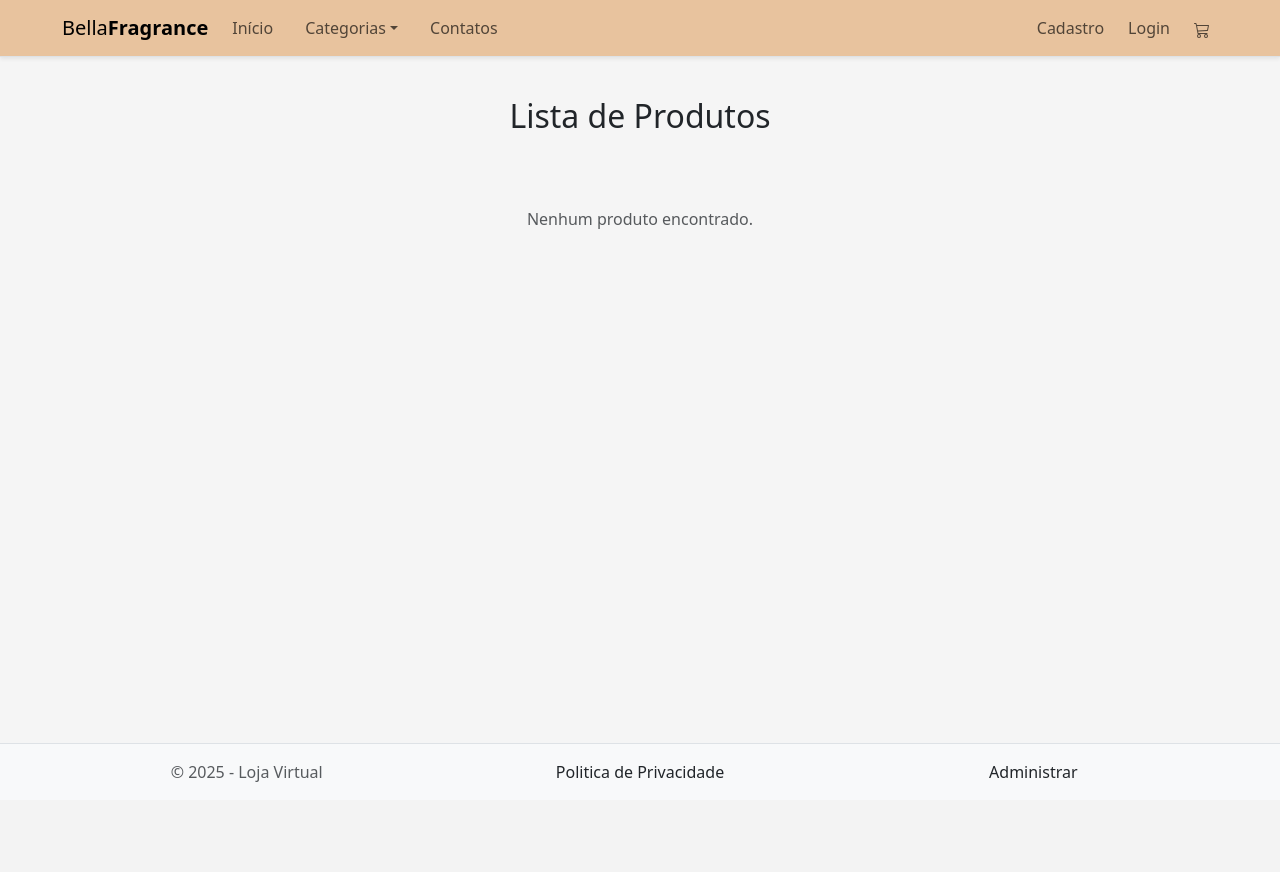
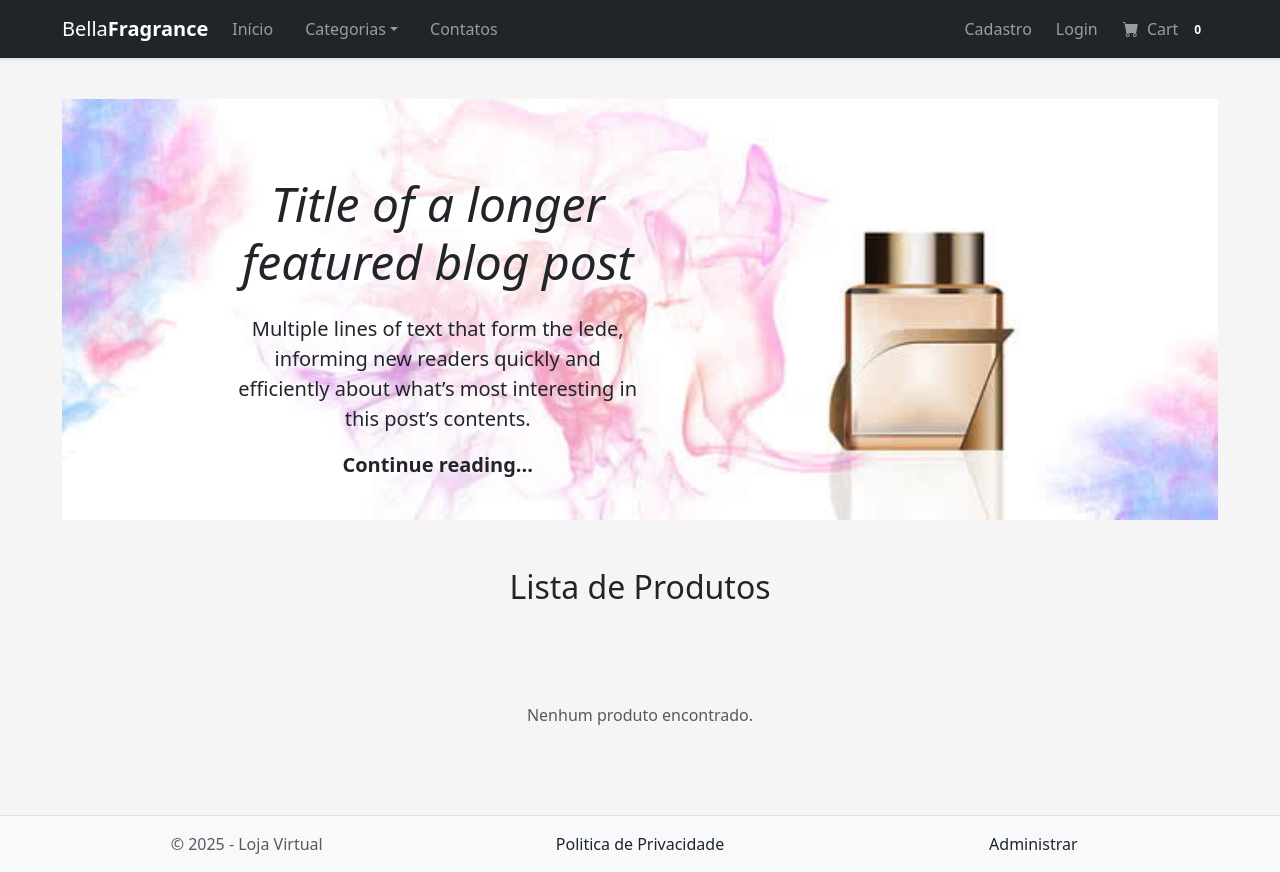
Before and after one commit to dgdntAl07/Loja-virtual, a PHP site: page /structure_pattern/ in a window 1280 px wide. Before the commit the page ends 782 px from the top, so only its background shows below. Run offline with PHP 8.4, Linux system fonts and the light colour scheme; data that the repository does not hold is empty; some libraries are stand-ins or nearby versions.

```diff
--- a/Controllers/ProdutosController.php
+++ b/Controllers/ProdutosController.php
@@ -102,7 +102,11 @@ class ProdutosController extends Controller
 			}
 
 			if (!empty($_POST['categoria_edit'] ?? '')) {
-				$dados['id_ctg'] = $_POST['categoria_edit'];
+				if($dados['id_ctg'] == 0 ){
+					$dados['id_ctg'] = NULL;
+				} else {
+					$dados['id_ctg'] = $_POST['categoria_edit'];
+				}
 			}
 
 			if (!empty($_POST['preco_edit'] ?? '')) {
--- a/Models/Lixeira.php
+++ b/Models/Lixeira.php
@@ -3,9 +3,9 @@
 class Lixeira extends Model
 {
 
-    public function situacaoProduto()
+    public function produtosExcluidos()
     {
-        $sql = $this->db->query("SELECT * FROM produtos WHERE situacao = '0'");
+        $sql = $this->db->query("SELECT p.*, c.nome_categoria FROM produtos AS p INNER JOIN categorias_produtos AS c ON p.id_ctg = c.id_categoria WHERE situacao = '0'");
 
         if ($sql->rowCount() > 0) {
             return $sql->fetchAll();
--- a/Support/Config.php
+++ b/Support/Config.php
@@ -23,7 +23,7 @@ if(ENVIRONMENT == 'development'){
 	/**
 	 * PROJECT URLs
 	 */
-	define("BASE_URL", "http://localhost:8080/structure_pattern/");
+	define("BASE_URL", "http://localhost/structure_pattern/");
 	define("BASE_URL_ADMIN", BASE_URL."Admin");
 
 	/**
--- a/Views/Home/Principal/index.php
+++ b/Views/Home/Principal/index.php
@@ -1,12 +1,61 @@
 <div class="container py-4">
 
-    <h2 class="mb-4 text-center">Lista de Produtos</h2>
+    <div id="carouselExampleControls" class="carousel slide" data-bs-ride="carousel">
+        <div class="carousel-inner">
+            <div class="carousel-item active">
+                <img src="Images/banner_carrosel.jpg" class="d-block w-100" alt="...">
+                <div class="carousel-caption">
+                    <div class="col-md-6 px-0 d-flex align-items-center flex-column">
+                        <h1 class="display-5 fst-italic text-dark">Title of a longer featured blog post</h1>
+                        <p class="lead my-3 text-dark">Multiple lines of text that form the lede, informing new readers quickly and efficiently about what’s most interesting in this post’s contents.</p>
+                        <p class="lead mb-0"><a href="#" class="text-dark fw-bold">Continue reading...</a></p>
+                    </div>
+                </div>
+            </div>
+            <div class="carousel-item">
+                <img src="Images/banner_carrosel.jpg" class="d-block w-100" alt="...">
+                <div class="carousel-caption">
+                    <div class="col-md-6 px-0 d-flex align-items-center flex-column">
+                        <h1 class="display-5 fst-italic text-dark">Title of a longer featured blog post</h1>
+                        <p class="lead my-3 text-dark">Multiple lines of text that form the lede, informing new readers quickly and efficiently about what’s most interesting in this post’s contents.</p>
+                        <p class="lead mb-0"><a href="#" class="text-dark fw-bold">Continue reading...</a></p>
+                    </div>
+                </div>
+            </div>
+            <div class="carousel-item">
+                <img src="Images/banner_carrosel.jpg" class="d-block w-100" alt="...">
+                <div class="carousel-caption">
+                    <div class="col-md-6 px-0 d-flex align-items-center flex-column">
+                        <h1 class="display-5 fst-italic text-dark">Title of a longer featured blog post</h1>
+                        <p class="lead my-3 text-dark">Multiple lines of text that form the lede, informing new readers quickly and efficiently about what’s most interesting in this post’s contents.</p>
+                        <p class="lead mb-0"><a href="#" class="text-dark fw-bold">Continue reading...</a></p>
+                    </div>
+                </div>
+            </div>
+        </div>
+        <button class="carousel-control-prev" type="button" data-bs-target="#carouselExampleControls" data-bs-slide="prev">
+            <span class="carousel-control-prev-icon" aria-hidden="true"></span>
+            <span class="visually-hidden">Previous</span>
+        </button>
+        <button class="carousel-control-next" type="button" data-bs-target="#carouselExampleControls" data-bs-slide="next">
+            <span class="carousel-control-next-icon" aria-hidden="true"></span>
+            <span class="visually-hidden">Next</span>
+        </button>
+        <!-- <div class="col-md-6 px-0">
+            <h1 class="display-4 fst-italic">Title of a longer featured blog post</h1>
+            <p class="lead my-3">Multiple lines of text that form the lede, informing new readers quickly and efficiently about what’s most interesting in this post’s contents.</p>
+            <p class="lead mb-0"><a href="#" class="text-dark fw-bold">Continue reading...</a></p>
+        </div> -->
+    </div>
 
-    <div class="row g-4">
+
+    <h2 class="m-5 text-center">Lista de Produtos</h2>
+
+    <div class="row gx-4 gx-lg-5 row-cols-2 row-cols-md-3 row-cols-xl-4 justify-content-center">
         <?php if (!empty($produtos_list)): ?>
             <?php foreach ($produtos_list as $produto): ?>
-                <div class="col-sm-3">
-                    <div class="card shadow-sm border-0" style="width: 18rem;">
+                <div class="col mb-5">
+                    <div class="card shadow-sm border-0 h-100" style="width: 18rem;">
 
                         <?php if (!empty($produto->imagens)): ?>
                             <img src="<?= BASE_URL . $produto->imagens; ?>" class="card-img-top"
@@ -29,7 +78,14 @@
                                 <li><strong>Preço:</strong> R$ <?= number_format($produto->preco, 2, ',', '.'); ?></li>
                             </ul>
 
-
+                            <div class="d-flex medio text-warning mb-2 p-1 gap-2">
+                                <h5>Stars: </h5>
+                                <div class="bi-star-fill"></div>
+                                <div class="bi-star-fill"></div>
+                                <div class="bi-star-fill"></div>
+                                <div class="bi-star-fill"></div>
+                                <div class="bi-star-fill"></div>
+                            </div>
 
                             <form action="<?= BASE_URL; ?>Carrinho/adicionar" method="POST">
                                 <input type="hidden" name="produto_id" value="<?= $produto->id; ?>">
@@ -47,4 +103,6 @@
             </div>
         <?php endif; ?>
     </div>
+
+
 </div>
--- a/Views/Templates/default.php
+++ b/Views/Templates/default.php
@@ -19,15 +19,10 @@
     <!-- Load CSS -->
     <?php if (isset($viewData['CSS'])) {
         echo $viewData['CSS'];
-    }
-    ; ?>
+    }; ?>
 
     <!-- Estilização -->
     <style>
-        :root {
-            --brand-color-bege: #e8c39e;
-        }
-
         body {
             min-height: 100vh;
             display: flex;
@@ -37,10 +32,6 @@
         main {
             flex: 1;
         }
-
-        nav {
-            background-color: var(--brand-color-bege);
-        }
     </style>
 
     <link rel="shortcut icon" href="<?= BASE_URL; ?>Images/favicon_BellaFragrance.png" type="image/x-icon">
@@ -48,7 +39,7 @@
 </head>
 
 <body>
-    <nav class="navbar navbar-expand-lg border-bottom shadow-sm mb-3 "> <!--navbar-dark bg-dark -->
+    <nav class="navbar navbar-expand-lg border-bottom shadow-sm mb-3 navbar-dark bg-dark"> <!-- -->
         <div class="container">
             <div class="row">
                 <div class="col-sm-2">
@@ -99,22 +90,22 @@
             <div class="align-self-end">
                 <ul class="navbar-nav gap-2">
 
-                    <li class="nav-item">
+                    <li class="nav-item d-flex align-items-center">
                         <a href="<?= BASE_URL . "Cadastro"; ?> " class="nav-link">Cadastro</a>
                     </li>
 
-                    <li class="nav-item">
+                    <li class="nav-item d-flex align-items-center">
                         <a href="<?= BASE_URL . "Login"; ?>" class="nav-link">Login</a>
                     </li>
 
-                    <li class="nav-item">
-                        <a href="<?= BASE_URL . "Carrinho"; ?>" class="nav-link">
-                            <svg xmlns="http://www.w3.org/2000/svg" width="16" height="16" fill="currentColor"
-                                class="bi bi-cart3" viewBox="0 0 16 16">
-                                <path
-                                    d="M0 1.5A.5.5 0 0 1 .5 1H2a.5.5 0 0 1 .485.379L2.89 3H14.5a.5.5 0 0 1 .49.598l-1 5a.5.5 0 0 1-.465.401l-9.397.472L4.415 11H13a.5.5 0 0 1 0 1H4a.5.5 0 0 1-.491-.408L2.01 3.607 1.61 2H.5a.5.5 0 0 1-.5-.5M3.102 4l.84 4.479 9.144-.459L13.89 4zM5 12a2 2 0 1 0 0 4 2 2 0 0 0 0-4m7 0a2 2 0 1 0 0 4 2 2 0 0 0 0-4m-7 1a1 1 0 1 1 0 2 1 1 0 0 1 0-2m7 0a1 1 0 1 1 0 2 1 1 0 0 1 0-2" />
-                            </svg>
-                        </a>
+                    <li>
+                        <button class="btn btn-outline-dark p-0" type="submit">
+                            <a href="<?= BASE_URL . "Carrinho"; ?>" class="nav-link link-white">
+                                <i class="bi-cart-fill me-1"></i>
+                                Cart
+                                <span class="badge bg-dark text-white ms-1 rounded-pill">0</span>
+                            </a>
+                        </button>
                     </li>
 
                 </ul>
@@ -129,8 +120,7 @@
     <!-- load JavaScript -->
     <?php if (isset($viewData['JS'])) {
         echo $viewData['JS'];
-    }
-    ; ?>
+    }; ?>
 
     <footer class="border-top text-muted bg-light">
         <div class="container">
```
Also changed, not shown: Controllers/LixeiraController.php (+6 -1 lines), Controllers/RelatoriosController.php (+12 -1 lines), Models/Relatorios.php (+28 -2 lines), Views/Admin/Produtos/index.php (+4 -10 lines), Views/Admin/Relatorios/index.php (+35 -18 lines), Views/Lixeira/index.php (+16 -21 lines), Images/banner_carrosel.jpg (added), 2 other files.
